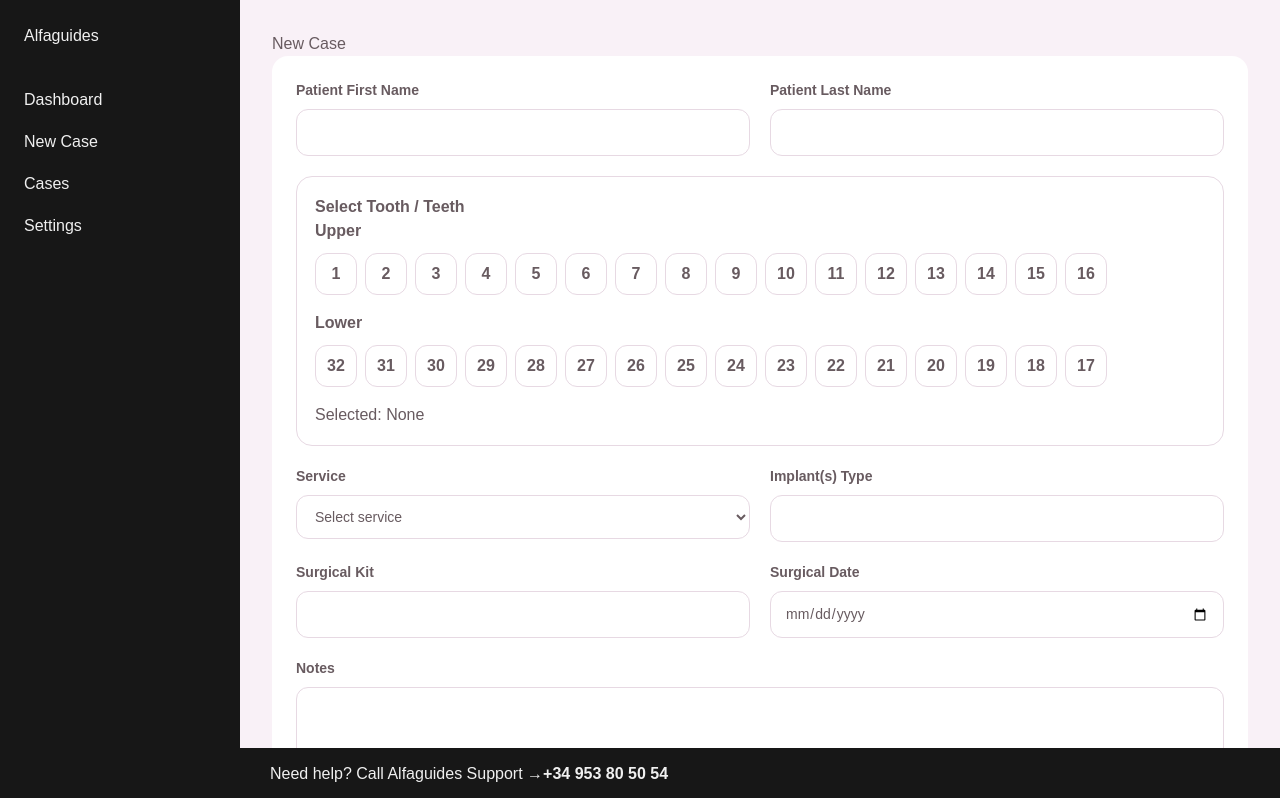
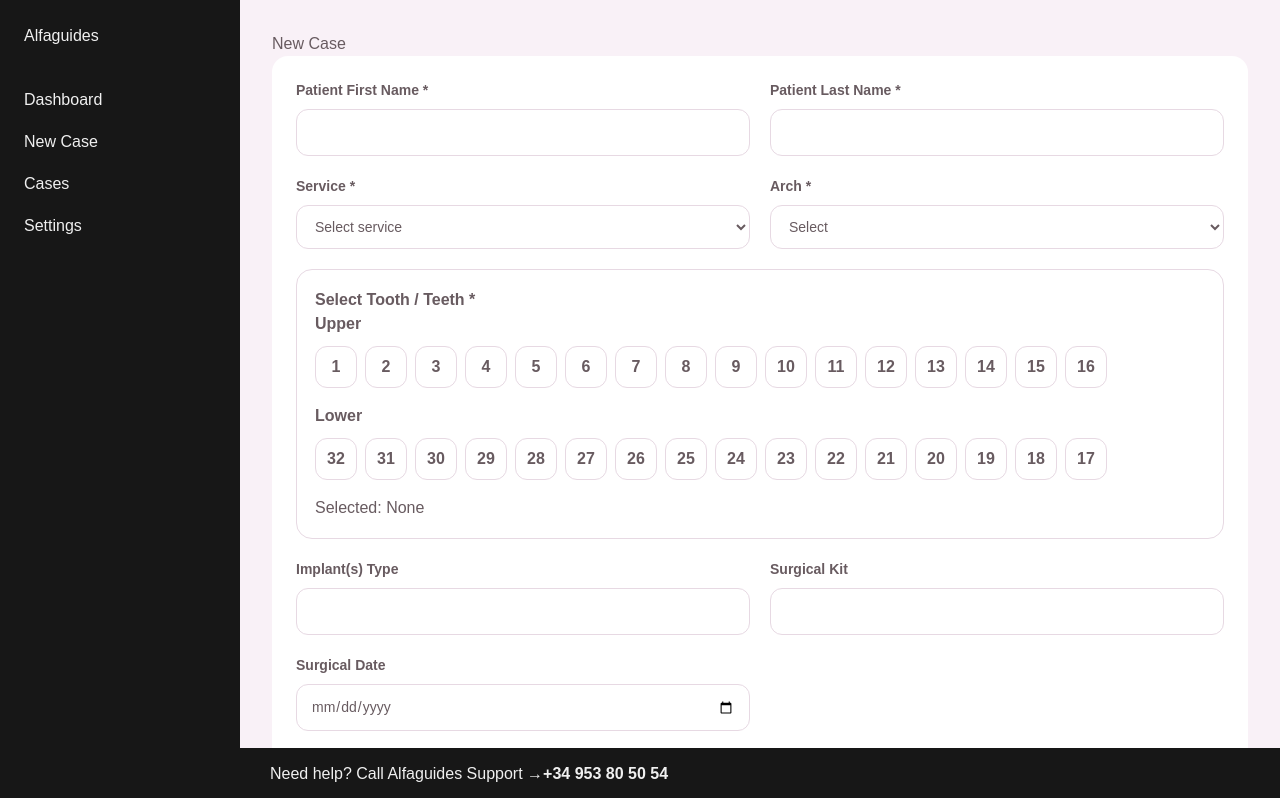
Before and after one commit to ramsismagdy/alfaguides-dashboard, a Next.js app: page /new-case in a window 1280 px wide. Shown: the top 798 px of the page. Built offline with nearby package versions, Linux system fonts and the light colour scheme; no server answers.

Commit message:
make key fields mandatory

```diff
--- a/app/new-case/page.js
+++ b/app/new-case/page.js
@@ -97,7 +97,7 @@ function ToothSelector({ selectedTeeth, setSelectedTeeth }) {
       padding:"18px"
     }}>
       <p style={{fontWeight:"600",color:"#685B60"}}>
-        Select Tooth / Teeth
+        Select Tooth / Teeth *
       </p>
 
       {renderRow("Upper",upperTeeth)}
@@ -125,12 +125,7 @@ export default function NewCasePage() {
   const [loading,setLoading]=useState(false)
   const [message,setMessage]=useState("")
 
-  const showArch =
-    serviceType==="Implant Planning" ||
-    serviceType==="Implant Full Mouth Rehabilitation" ||
-    serviceType==="Surgical Guide" ||
-    serviceType==="All-on-X Prosthesis" ||
-    serviceType==="Denture"
+  const showArch = true
 
   const showNumberOfImplants =
     serviceType==="Implant Planning" ||
@@ -141,21 +136,30 @@ export default function NewCasePage() {
     e.preventDefault()
     setMessage("")
 
-    if(
-      !patientFirstName ||
-      !patientLastName ||
-      selectedTeeth.length===0 ||
-      !serviceType ||
-      !implantType ||
-      !surgicalKit ||
-      !surgicalDate
-    ){
-      setMessage("Please fill in all required fields.")
+    /* REQUIRED VALIDATION */
+
+    if(!patientFirstName.trim()){
+      setMessage("Patient first name is required.")
       return
     }
 
-    if(showArch && !arch){
+    if(!patientLastName.trim()){
+      setMessage("Patient last name is required.")
+      return
+    }
+
+    if(!serviceType){
+      setMessage("Please select a service.")
+      return
+    }
+
+    if(!arch){
       setMessage("Please select arch.")
+      return
+    }
+
+    if(selectedTeeth.length===0){
+      setMessage("Please select at least one tooth.")
       return
     }
 
@@ -187,7 +191,7 @@ export default function NewCasePage() {
       return
     }
 
-    setMessage(`Case submitted. ID: ${caseId}`)
+    setMessage(`Case submitted successfully. Case ID: ${caseId}`)
 
     setPatientFirstName("")
     setPatientLastName("")
@@ -231,7 +235,7 @@ export default function NewCasePage() {
           }}>
 
             <div>
-              <label style={labelStyle}>Patient First Name</label>
+              <label style={labelStyle}>Patient First Name *</label>
               <input
                 style={inputStyle}
                 value={patientFirstName}
@@ -240,7 +244,7 @@ export default function NewCasePage() {
             </div>
 
             <div>
-              <label style={labelStyle}>Patient Last Name</label>
+              <label style={labelStyle}>Patient Last Name *</label>
               <input
                 style={inputStyle}
                 value={patientLastName}
@@ -248,15 +252,8 @@ export default function NewCasePage() {
               />
             </div>
 
-            <div style={{gridColumn:"1/-1"}}>
-              <ToothSelector
-                selectedTeeth={selectedTeeth}
-                setSelectedTeeth={setSelectedTeeth}
-              />
-            </div>
-
             <div>
-              <label style={labelStyle}>Service</label>
+              <label style={labelStyle}>Service *</label>
               <select
                 style={inputStyle}
                 value={serviceType}
@@ -271,6 +268,27 @@ export default function NewCasePage() {
                 <option>Crown</option>
                 <option>Denture</option>
               </select>
+            </div>
+
+            <div>
+              <label style={labelStyle}>Arch *</label>
+              <select
+                style={inputStyle}
+                value={arch}
+                onChange={(e)=>setArch(e.target.value)}
+              >
+                <option value="">Select</option>
+                <option>Upper</option>
+                <option>Lower</option>
+                <option>Both</option>
+              </select>
+            </div>
+
+            <div style={{gridColumn:"1/-1"}}>
+              <ToothSelector
+                selectedTeeth={selectedTeeth}
+                setSelectedTeeth={setSelectedTeeth}
+              />
             </div>
 
             <div>
@@ -300,22 +318,6 @@ export default function NewCasePage() {
                 onChange={(e)=>setSurgicalDate(e.target.value)}
               />
             </div>
-
-            {showArch && (
-              <div>
-                <label style={labelStyle}>Arch</label>
-                <select
-                  style={inputStyle}
-                  value={arch}
-                  onChange={(e)=>setArch(e.target.value)}
-                >
-                  <option value="">Select</option>
-                  <option>Upper</option>
-                  <option>Lower</option>
-                  <option>Both</option>
-                </select>
-              </div>
-            )}
 
             {showNumberOfImplants && (
               <div>
@@ -370,10 +372,7 @@ export default function NewCasePage() {
         padding:"14px 30px"
       }}>
         Need help? Call Alfaguides Support →
-        <a
-          href="tel:+34953805054"
-          style={{color:"#F0F0F0",fontWeight:"600"}}
-        >
+        <a href="tel:+34953805054" style={{color:"#F0F0F0",fontWeight:"600"}}>
           +34 953 80 50 54
         </a>
       </div>
```
